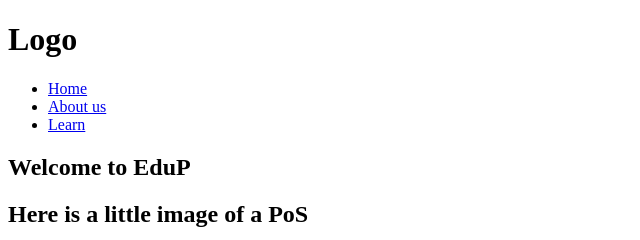
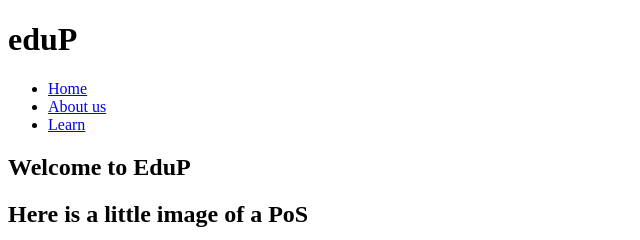
Before and after one commit to NafiurSiddiqui/Gatsby-learner, a Gatsby site: page / in a window 1280 px wide. Shown: the top 240 px of the page, 0-640 px from the left. Built offline with nearby package versions, Linux system fonts and the light colour scheme; Gatsby itself is replaced by a stand-in of ours.

Commit message:
data fetched by gql query

```diff
--- a/gatsby-config.js
+++ b/gatsby-config.js
@@ -8,5 +8,10 @@
  * @type {import('gatsby').GatsbyConfig}
  */
 module.exports = {
-  plugins: [],
-}
+	plugins: [],
+	siteMetadata: {
+		title: 'eduP',
+		description: 'This is an edu platform',
+		copyright: 'copyright 2021.',
+	},
+};
--- a/src/components/NavBar.js
+++ b/src/components/NavBar.js
@@ -1,10 +1,24 @@
-import { Link } from 'gatsby';
+import { Link, graphql, useStaticQuery } from 'gatsby';
 import React from 'react';
 
 export default function NavBar() {
+	const data = useStaticQuery(
+		graphql`
+			query MyQuery {
+				site {
+					siteMetadata {
+						title
+					}
+				}
+			}
+		`
+	);
+
+	const { title } = data.site.siteMetadata;
+
 	return (
 		<header>
-			<h1>Logo</h1>
+			<h1>{title}</h1>
 			<nav>
 				<ul>
 					<li>
@@ -22,3 +36,8 @@ export default function NavBar() {
 		</header>
 	);
 }
+
+/**
+ * @graphQl - to activate the query
+ * @useStaticQuery - Hook for query to use outside of the pages.
+ */
--- a/src/pages/index.js
+++ b/src/pages/index.js
@@ -1,7 +1,9 @@
+import { graphql } from 'gatsby';
 import * as React from 'react';
 import Layout from '../components/Layout';
 
-export default function Home() {
+export default function Home({ data }) {
+	// console.log(data);
 	return (
 		<>
 			<Layout>
@@ -15,3 +17,15 @@ export default function Home() {
 		</>
 	);
 }
+
+export const query = graphql`
+	query MyQuery {
+		site {
+			siteMetadata {
+				title
+				description
+				copyright
+			}
+		}
+	}
+`;
```
Also changed, not shown: Notes.md (+15 -1 lines), static/gqlogo.png.
